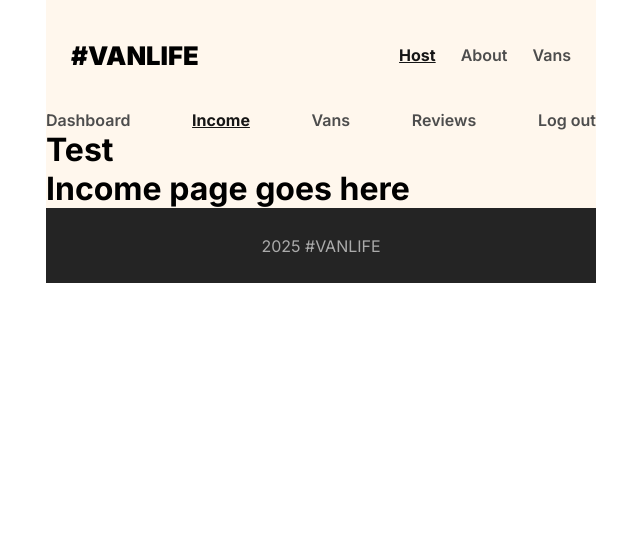
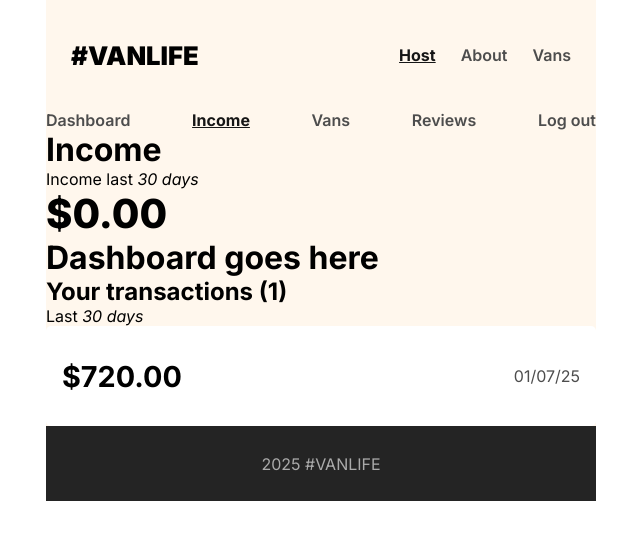
Before and after one commit to iqunlim/vanlife, a React (Vite) app: page /host/income in a window 1280 px wide. Shown: the top 540 px of the page, without its empty margins (319-959 px from the left). Built offline with nearby package versions, Linux system fonts and the light colour scheme; no server answers.

Commit message:
Bones of the income page

```diff
--- a/src/App.tsx
+++ b/src/App.tsx
@@ -54,7 +54,7 @@ function App(): React.ReactElement {
             <Route element={<AuthRequired authState={authenticated} />}>
               <Route path="host" element={<HostLayout />}>
                 <Route index element={<Dashboard hostId={userId} />} />
-                <Route path="income" element={<Income />} />
+                <Route path="income" element={<Income hostId={userId} />} />
                 <Route path="reviews" element={<Reviews />} />
                 <Route path="vans" element={<HostVansOverview hostId={userId} />} />
                 <Route path="vans/:id" element={<HostVanDetailsLayout />}>
--- a/src/api/types.ts
+++ b/src/api/types.ts
@@ -62,3 +62,16 @@ export type Creds = {
   email: string;
   password: string;
 };
+
+export type IncomeEntry = {
+  date: Date;
+  value: number;
+};
+
+/**
+ * Converts a number to $<number>.00
+ */
+export const USDollarConverter = new Intl.NumberFormat("en-US", {
+  style: "currency",
+  currency: "USD",
+});
--- /dev/null
+++ b/src/components/Income.tsx
@@ -0,0 +1,25 @@
+import { useEffect, useState } from "react";
+import classes from "../css-modules/Dashboard.module.css"
+import { USDollarConverter } from "../api/types";
+
+/**
+ * Component for displaying the hosts income in a reusable way
+ * @param hostId: Current host Id number
+ */
+export default function IncomeDisplay({ hostId }: { hostId: string }) {
+
+
+    const [income, setIncome] = useState<number>(0);
+
+
+    useEffect(() => {
+        setIncome(0)
+    }, [hostId])
+
+    return <>
+        <span>Income last <i>30 days</i></span>
+        <h1 className={classes.income}>
+            {USDollarConverter.format(income)}
+        </h1>
+    </>
+}
--- a/src/css-modules/Dashboard.module.css
+++ b/src/css-modules/Dashboard.module.css
@@ -74,3 +74,51 @@
     color: #000;
     text-decoration: none;
 }
+
+.income-container {
+    margin-block: 2rem;
+    display: flex;
+    flex-direction: column;
+    padding-inline: 1rem;
+}
+
+.income-transactions {
+    display: flex;
+    flex-direction: column;
+    gap: 1rem;
+}
+
+.income-transactions-header {
+    display: flex;
+    justify-content: space-between;
+    align-items: center;
+}
+
+.income-transactions-header>span {
+    color: #4d4d4d;
+}
+
+.income-transactions-header>span>i {
+    font-style: normal;
+    color: #000;
+    text-decoration: underline;
+}
+
+.transaction {
+    height: 100px;
+    margin: auto;
+    background-color: white;
+    display: flex;
+    justify-content: space-between;
+    align-items: center;
+    border-radius: 5px;
+    padding-inline: 1rem;
+}
+
+.transaction>strong {
+    font-size: 1.8rem;
+}
+
+.transaction>p {
+    color: #4d4d4d;
+}
--- a/src/css-modules/HostDetails.module.css
+++ b/src/css-modules/HostDetails.module.css
@@ -1,8 +1,9 @@
 .van-detail-details {
     border-radius: 5px;
+    margin-block: 1rem;
     padding: 1rem;
     width: 100%;
-    background-color: #ffead0;
+    background-color: #fff;
 }
 
 .van-detail-details>div {
--- a/src/index.css
+++ b/src/index.css
@@ -15,6 +15,7 @@
   width: 550px;
   height: fit-content;
   background-color: #FFF7ED;
+  position: relative;
 }
 
 * {
--- a/src/pages/Host/Dashboard.tsx
+++ b/src/pages/Host/Dashboard.tsx
@@ -3,22 +3,17 @@ import classes from "../../css-modules/Dashboard.module.css"
 import HostVans from "./HostVans";
 import { NavLink } from "react-router-dom";
 import { useEffect, useState } from "react";
+import IncomeDisplay from "../../components/Income";
 
 export default function Dashboard({ hostId }: { hostId: string }) {
 
-  const [income, setIncome] = useState<number>(0);
   const [reviewScore, setReviewScore] = useState<number>(0);
 
   // TODO: pulling the data and putting it in setIncome and setReviewScore
   useEffect(() => {
-    setIncome(0)
     setReviewScore(0)
   }, [hostId])
 
-  const USDollar = new Intl.NumberFormat('en-US', {
-    style: 'currency',
-    currency: 'USD',
-  });
 
   return (
     <>
@@ -27,10 +22,7 @@ export default function Dashboard({ hostId }: { hostId: string }) {
           <div className={classes.informationContent}>
             <h1 className={classes.dashboardWelcome}>Welcome!
             </h1>
-            <span>Income last <i>30 days</i></span>
-            <h1 className={classes.income}>
-              {USDollar.format(income)}
-            </h1>
+            <IncomeDisplay hostId={hostId} />
           </div>
           <div className={classes.detailsContainer}>
             <NavLink className={classes.details} to="income">Details</NavLink>
--- a/src/pages/Host/HostVans.tsx
+++ b/src/pages/Host/HostVans.tsx
@@ -12,7 +12,6 @@ import { VanObject } from "../../api/types";
  */
 export default function HostVans({ hostId, count, showedit }: { hostId: string, count?: number, showedit?: boolean }) {
   const [hostVans, setHostVans] = useState<VanObject[] | null>(null);
-
   useEffect(() => {
     // If it becomes too expensive to get all of the vans, add a count to getHostVans
     getHostVans(hostId)
@@ -35,7 +34,7 @@ export default function HostVans({ hostId, count, showedit }: { hostId: string,
               </div>
             </div>
             <div>
-              {showedit && <Link to="edit" className={classes.hostVansEntryLink}>Edit</Link>}
+              {showedit && <Link to="#" className={classes.hostVansEntryLink}>Edit</Link>}
             </div>
           </div>
         )).slice(0, count ? count : hostVans.length)
--- a/src/pages/Host/Income.tsx
+++ b/src/pages/Host/Income.tsx
@@ -1,8 +1,37 @@
-export default function Income() {
+import { useState } from "react";
+import IncomeDisplay from "../../components/Income";
+import classes from "../../css-modules/Dashboard.module.css"
+import { IncomeEntry, USDollarConverter } from "../../api/types";
+export default function Income({ hostId }: { hostId: string }) {
+
+  const [transactions, setTransactions] = useState<IncomeEntry[]>([{ value: 720, date: new Date }])
+
+  function formatDateToDateString(date: Date) {
+    const month = String(date.getMonth() + 1).padStart(2, '0'); // Months are zero-based
+    const day = String(date.getDate()).padStart(2, '0');
+    const year = String(date.getFullYear()).slice(2);
+
+    return `${month}/${day}/${year}`;
+  }
+
   return (
-    <>
-      <h1>Test</h1>
-      <h1>Income page goes here</h1>
-    </>
+    <div className={classes.incomeContainer}>
+      <div className={classes.informationContent}>
+        <h1>Income</h1>
+        <IncomeDisplay hostId={hostId} />
+        <h1>Dashboard goes here</h1>
+      </div>
+      <div className={classes.incomeTransactions}>
+        <div className={classes.incomeTransactionsHeader}>
+          <h2>Your transactions ({transactions.length})</h2>
+          <span>Last <i>30 days</i></span>
+        </div>
+        <div>
+          {transactions ? transactions.map((item) => {
+            return <div className={classes.transaction}><strong>{USDollarConverter.format(item.value)}</strong><p>{formatDateToDateString(item.date)}</p></div>
+          }) : null}
+        </div>
+      </div>
+    </div>
   )
 }
--- a/vite.config.ts
+++ b/vite.config.ts
@@ -1,15 +1,16 @@
-import { defineConfig } from 'vite'
-import react from '@vitejs/plugin-react'
-import { patchCssModules } from 'vite-css-modules'
+import { defineConfig } from "vite";
+import react from "@vitejs/plugin-react";
+import { patchCssModules } from "vite-css-modules";
 // https://vite.dev/config/
 export default defineConfig({
   css: {
     modules: {
       localsConvention: "camelCase",
-    }
+      scopeBehaviour: "local",
+    },
   },
-  plugins: [react(), patchCssModules({ generateSourceTypes: true})],
+  plugins: [react(), patchCssModules({ generateSourceTypes: true })],
   build: {
-    target: 'es2022'
-  }
-})
+    target: "es2022",
+  },
+});
```
Also changed, not shown: src/css-modules/Dashboard.module.css.d.ts (+20 -2 lines).
